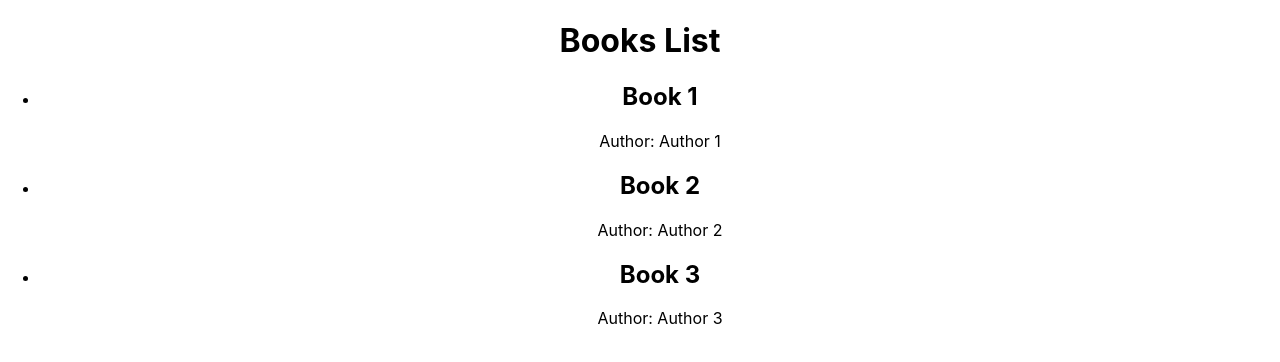
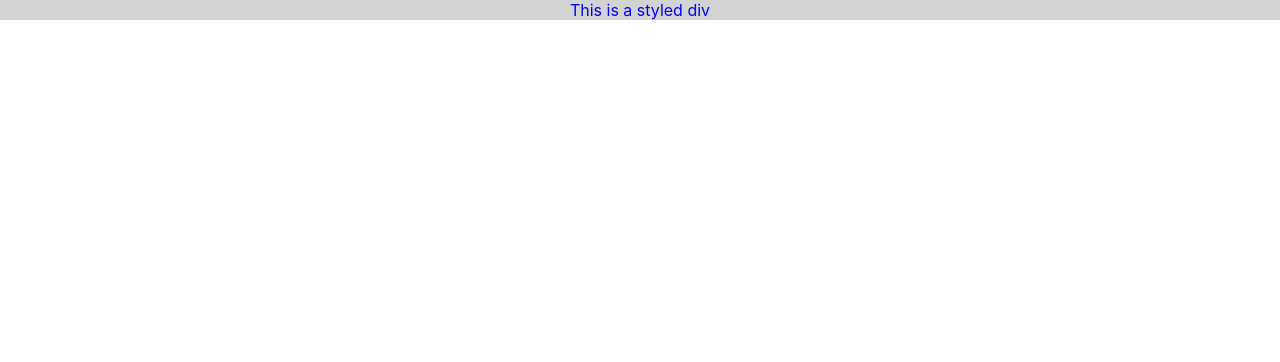
Before and after one commit to CodeCraftersGPT/ReactJSTutorial, a React (Create React App) app: page / in a window 1280 px wide. Shown: the top 362 px of the page. Built offline with nearby package versions, Linux system fonts and the light colour scheme.

Commit message:
inlinestyles

```diff
--- a/src/App.js
+++ b/src/App.js
@@ -1,39 +1,12 @@
 import logo from './logo.svg';
 import './App.css';
-import BookList from './components/13_BookListRendering';
-
-// import Welcome from './components/Welcome';
-
-// import { Greet } from './components/Greet';
-
-// import HookCounter1 from './components/HookCounter1';
-
-// import User from './components/User';
-
-// import ParentComponent from './components/10_MethodAsProp';
-
-// import ConditionalRenderingExample from './components/12_ConditionalRendering';
-
-
+import MyComponent from './components/Styles/InLineStyles';
 
 
 function App() {
   return (
     <div className="App" >
-      {/* <User></User> */}
-     {/* <Welcome name="kumar" age="21"/>
-     <Welcome name="Keshav" age="31"/>
-     <Welcome name="Shub" age="32"/>
-     <Greet name="Narendhra" lastName="Modi"></Greet>
-     <Greet name="Rahul" lastName="Gandhi"></Greet>
-     <HookCounter1></HookCounter1> */}
-
-{/* <ConditionalRenderingExample></ConditionalRenderingExample> */}
-
-<BookList></BookList>
-
- {/* <ParentComponent></ParentComponent> */}
-
+      <MyComponent></MyComponent>
     </div>
   );
 }
--- /dev/null
+++ b/src/components/Styles/InLineStyles.js
@@ -0,0 +1,10 @@
+const divStyle = {
+    color: 'blue',
+    backgroundColor: 'lightgray',
+  };
+
+  function MyComponent() {
+    return <div style={divStyle}>This is a styled div</div>;
+  }
+
+  export default MyComponent;
```
